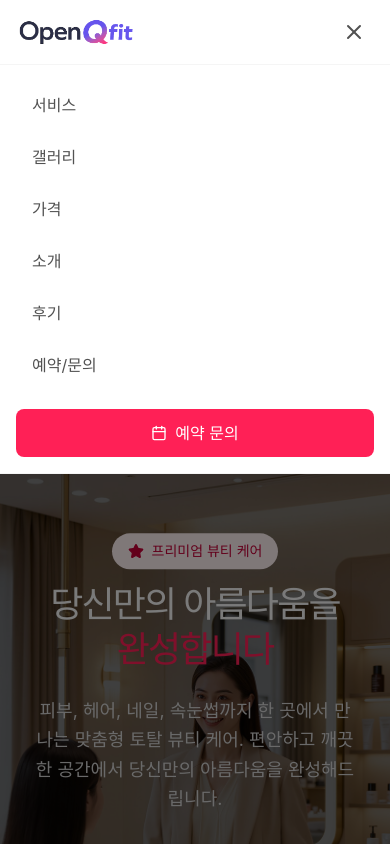
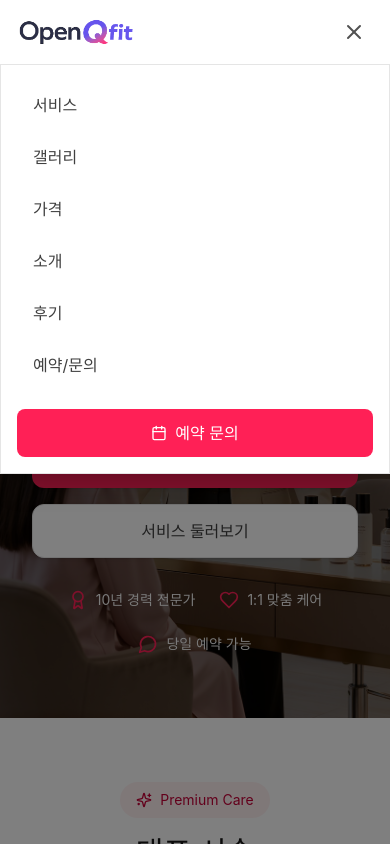
Before and after one commit to openqfit-cell/openqfit-template-beauty-standard, a React (Vite) app: page / in a window 390 px wide. Both pictures are taken after a click on the button 354 px from the left and 32 px from the top of the page. Shown: the top 844 px of the page. Built offline with nearby package versions, Linux system fonts and the light colour scheme.

Commit message:
헤더 기능 추가

```diff
--- a/src/app/components/Header.tsx
+++ b/src/app/components/Header.tsx
@@ -5,23 +5,21 @@ import { headerData } from '../data/headerData';
 export function Header() {
   const [mobileMenuOpen, setMobileMenuOpen] = useState(false);
 
-  // 모바일 메뉴 열림 시 스크롤 방지
   useEffect(() => {
     if (mobileMenuOpen) {
       document.body.style.overflow = 'hidden';
     } else {
-      document.body.style.overflow = 'unset';
+      document.body.style.overflow = '';
     }
 
-    // 클린업: 컴포넌트 언마운트 시 스크롤 복원
     return () => {
-      document.body.style.overflow = 'unset';
+      document.body.style.overflow = '';
     };
   }, [mobileMenuOpen]);
 
   return (
     <>
-      {/* 모바일 메뉴 배경 Dim */}
+      {/* 모바일 딤 */}
       {mobileMenuOpen && (
         <div
           className="fixed inset-0 bg-black/50 z-40 lg:hidden"
@@ -29,14 +27,20 @@ export function Header() {
         />
       )}
 
-      <header className="sticky top-0 z-50 bg-white backdrop-blur-sm border-b border-neutral-100">
-        <div className="max-w-7xl mx-auto px-4 sm:px-6 lg:px-8">
+      <header
+        className={`sticky top-0 z-50 border-b border-neutral-100 transition-all duration-300 ${
+          mobileMenuOpen
+            ? 'bg-white backdrop-blur-[100px]'
+            : 'bg-white/70 backdrop-blur-[70px]'
+        }`}
+      >
+        <div className="relative max-w-7xl mx-auto px-4 sm:px-6 lg:px-8">
           <div className="flex items-center justify-between h-16 lg:h-20">
             {/* Logo */}
             <button
               onClick={() => {
                 window.scrollTo({ top: 0, behavior: 'smooth' });
-                setIsMenuOpen(false);
+                setMobileMenuOpen(false);
               }}
               className="flex flex-col group cursor-pointer"
             >
@@ -53,7 +57,7 @@ export function Header() {
                 <a
                   key={item.label}
                   href={item.href}
-                  className="text-neutral-600 hover:text-neutral-900 hover:text-rose-500 transition-colors"
+                  className="text-neutral-600 hover:text-rose-500 transition-colors"
                 >
                   {item.label}
                 </a>
@@ -73,34 +77,43 @@ export function Header() {
 
             {/* Mobile menu button */}
             <button
-              onClick={() => setMobileMenuOpen(!mobileMenuOpen)}
+              onClick={() => setMobileMenuOpen((prev) => !prev)}
               className="lg:hidden p-2 rounded-lg text-neutral-600 hover:text-rose-500 hover:bg-neutral-50 transition-colors"
               aria-label={mobileMenuOpen ? '메뉴 닫기' : '메뉴 열기'}
+              aria-expanded={mobileMenuOpen}
+              aria-controls="mobile-menu"
             >
               {mobileMenuOpen ? <X className="w-6 h-6" /> : <Menu className="w-6 h-6" />}
             </button>
           </div>
-        </div>
 
-        {/* Mobile Navigation */}
-        {mobileMenuOpen && (
-          <div className="lg:hidden border-t border-neutral-100 bg-white">
-            <nav className="px-4 py-4 space-y-1">
+          {/* Mobile Navigation Overlay */}
+          <div
+            id="mobile-menu"
+            className={`lg:hidden absolute left-0 right-0 top-full z-50 transition-all duration-300 ${
+              mobileMenuOpen
+                ? 'opacity-100 translate-y-0 pointer-events-auto'
+                : 'opacity-0 -translate-y-2 pointer-events-none'
+            }`}
+          >
+            <div className="border border-neutral-200 bg-white backdrop-blur-[100px] shadow-xl">
+              <nav className="p-4 space-y-1">
                 {headerData.navigation.map((item) => (
                   <a
                     key={item.label}
                     href={item.href}
                     onClick={() => setMobileMenuOpen(false)}
-                  className="block px-4 py-3 text-neutral-600 hover:text-rose-500 hover:bg-neutral-50 rounded-lg transition-colors"
+                    className="block px-4 py-3 text-neutral-700 hover:text-rose-500 hover:bg-neutral-50 rounded-lg transition-colors"
                   >
                     {item.label}
                   </a>
                 ))}
-              <div className="pt-4 space-y-2">
+
+                <div className="pt-4">
                   <a
                     href={headerData.ctaButtons.booking.href}
                     onClick={() => setMobileMenuOpen(false)}
-                  className="flex items-center justify-center gap-2 px-4 py-3 bg-rose-500 text-white rounded-lg hover:bg-rose-600 transition-all duration-300 hover:shadow-lg hover:-translate-y-1"
+                    className="flex items-center justify-center gap-2 px-4 py-3 bg-rose-500 text-white rounded-lg hover:bg-rose-600 transition-all duration-300"
                   >
                     <Calendar className="w-4 h-4" />
                     <span>{headerData.ctaButtons.booking.label}</span>
@@ -108,7 +121,8 @@ export function Header() {
                 </div>
               </nav>
             </div>
-        )}
+          </div>
+        </div>
       </header>
     </>
   );
--- a/src/app/components/MetricCard.tsx
+++ /dev/null
@@ -1,68 +0,0 @@
-import { useEffect, useState, useRef } from "react";
-import { useInView } from "motion/react";
-
-interface MetricCardProps {
-  value: string;
-  label: string;
-  description?: string;
-}
-
-export function MetricCard({ value, label, description }: MetricCardProps) {
-  const ref = useRef<HTMLDivElement>(null);
-  const isInView = useInView(ref, { once: true });
-  const [displayValue, setDisplayValue] = useState("0");
-
-  useEffect(() => {
-    if (!isInView) return;
-
-    // Extract number from value string (e.g., "80%" -> 80, "3.5x" -> 3.5)
-    const numericValue = parseFloat(value.replace(/[^0-9.]/g, ""));
-    const suffix = value.replace(/[0-9.]/g, "");
-
-    if (isNaN(numericValue)) {
-      setDisplayValue(value);
-      return;
-    }
-
-    const duration = 2500; // 2.5 seconds
-    const steps = 60;
-    const increment = numericValue / steps;
-    let current = 0;
-    let frame = 0;
-
-    const timer = setInterval(() => {
-      frame++;
-      current = Math.min(numericValue, increment * frame);
-
-      // Format the number
-      const formatted = numericValue % 1 !== 0
-        ? current.toFixed(1)
-        : Math.round(current).toString();
-
-      setDisplayValue(formatted + suffix);
-
-      if (frame >= steps) {
-        clearInterval(timer);
-      }
-    }, duration / steps);
-
-    return () => clearInterval(timer);
-  }, [isInView, value]);
-
-  return (
-    <div ref={ref} className="relative overflow-hidden rounded-2xl bg-white/5 backdrop-blur-sm border border-white/10 p-8">
-      <div className="relative z-10">
-        <div className="text-4xl md:text-5xl bg-gradient-to-r from-[#5e5ce6] to-[#0071e3] bg-clip-text text-transparent mb-2">
-          {displayValue}
-        </div>
-        <div className="text-lg mb-2">{label}</div>
-        {description && (
-          <p className="text-sm text-[#86868b]">{description}</p>
-        )}
-      </div>
-
-      {/* Decorative gradient */}
-      <div className="absolute -bottom-8 -right-8 w-32 h-32 bg-gradient-to-br from-[#5e5ce6]/10 to-[#0071e3]/10 rounded-full blur-2xl" />
-    </div>
-  );
-}
```
Also changed, not shown: 1 other file (tests, documents, lock files or other folders). Lines whose indentation alone changed are shown as unchanged.
